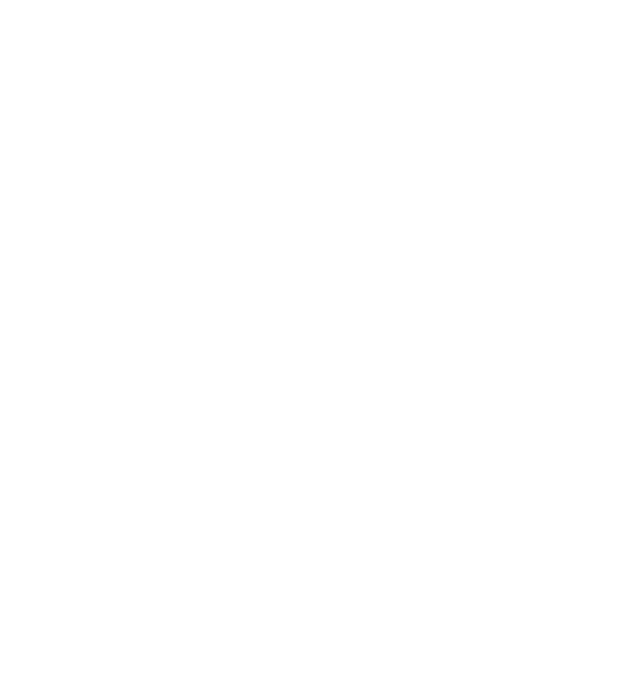
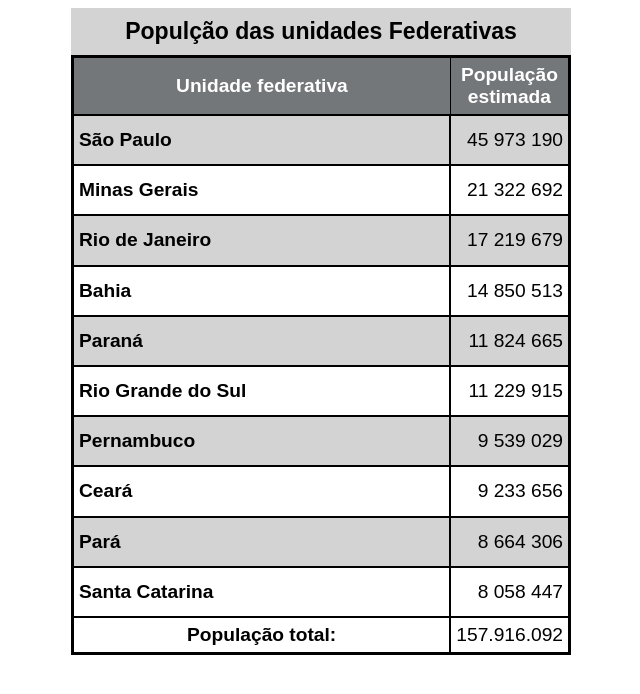
Before and after one commit to Cauan523/html-css, a plain HTML site: page Exercícios/ex023/tabela02.html in a window 1280 px wide. Shown: the whole page, without its empty margins (319-959 px from the left). Drawn offline with Linux system fonts and the light colour scheme.

Commit message:
Update tabela02

```diff
--- a/Exercícios/ex023/tabela02.html
+++ b/Exercícios/ex023/tabela02.html
@@ -4,16 +4,114 @@
     <meta charset="UTF-8">
     <meta name="viewport" content="width=device-width, initial-scale=1.0">
     <title>Tabela</title>
+    <style>
+        table{
+            font-family: Arial, Helvetica, sans-serif;
+            width: 500px;
+            height: 600px;
+            border: 3px solid black;
+            border-collapse: collapse;
+            font-size: 1.2em;
+            margin: auto;
+        }
+        caption{
+            font-size: 1.2em;
+            font-weight: bold;
+            padding: 10px;
+            background-color: lightgrey;
+        }
+        tbody > tr:nth-child(odd){ /*Tmabém posso colocar par(even) ou ímpar(odd)*/
+            background-color: lightgrey;
+        }
+        th{
+            border: 1px solid black;
+            padding: 6px;
+        }
+        th.topo{
+            background-color: rgba(49, 53, 58, 0.67);
+            color: white;
+        }
+        td{
+            border: 2px solid black;
+            padding: 5px;
+        }
+        td.dado{
+            text-align: right;
+        }
+        a{
+            color: black;
+            font-weight: 600;
+            text-decoration: none;
+        }
+        a:hover{
+            text-decoration: underline;
+            color: blue;
+            padding: 8px;
+        }
+    </style>
 </head>
 <body>
     <!--Anatomia pra tabelas grandes:
     table
+        caption
         thead
             tr, td, th
         tbody
             tr, td, th
         tfoot
             tr, td, th-->
-
+    <table>
+        <caption>Populção das unidades Federativas</caption>
+        <thead>
+            <th class="topo" scope="col">Unidade federativa</th>
+            <th class="topo" scope="col" style="width: 50px;">População estimada</th>
+        </thead>
+        <tbody>
+            <tr>
+                <td><a href="https://pt.wikipedia.org/wiki/S%C3%A3o_Paulo_(estado)" target="_blank">São Paulo</a></td>
+                <td class="dado">45 973 190	</td>
+            </tr>
+            <tr>
+                <td><a href="https://pt.wikipedia.org/wiki/Minas_Gerais" target="_blank">Minas Gerais</a></td>
+                <td class="dado">21 322 692	</td>
+            </tr>
+            <tr>
+                <td><a href="https://pt.wikipedia.org/wiki/Rio_de_Janeiro_(estado)" target="_blank">Rio de Janeiro</a></td>
+                <td class="dado">17 219 679</td>
+            </tr>
+            <tr>
+                <td><a href="https://pt.wikipedia.org/wiki/Bahia" target="_blank">Bahia</a></td>
+                <td class="dado">14 850 513</td>
+            </tr>
+            <tr>
+                <td><a href=""><a href="https://pt.wikipedia.org/wiki/Paran%C3%A1" target="_blank">Paraná</a></a></td>
+                <td class="dado">11 824 665</td>
+            </tr>
+            <tr>
+                <td><a href="https://pt.wikipedia.org/wiki/Rio_Grande_do_Sul" target="_blank">Rio Grande do Sul</a></td>
+                <td class="dado">11 229 915</td>
+            </tr>
+            <tr>
+                <td><a href="https://pt.wikipedia.org/wiki/Pernambuco" target="_blank">Pernambuco</a></td>
+                <td class="dado">9 539 029</td>
+            </tr>
+            <tr>
+                <td><a href="https://pt.wikipedia.org/wiki/Cear%C3%A1" target="_blank">Ceará</a></td>
+                <td class="dado">9 233 656</td>
+            </tr>
+            <tr>
+                <td><a href="https://pt.wikipedia.org/wiki/Par%C3%A1" target="_blank">Pará</a></td>
+                <td class="dado">8 664 306	</td>
+            </tr>
+            <tr>
+                <td><a href="https://pt.wikipedia.org/wiki/Santa_Catarina" target="_blank">Santa Catarina</a></td>
+                <td class="dado">8 058 447	</td>
+            </tr>
+        </tbody>
+        <tfoot>
+            <th scope="row">População total:</th>
+            <td class="dado">157.916.092</td>
+        </tfoot>
+    </table>
 </body>
 </html>
```
